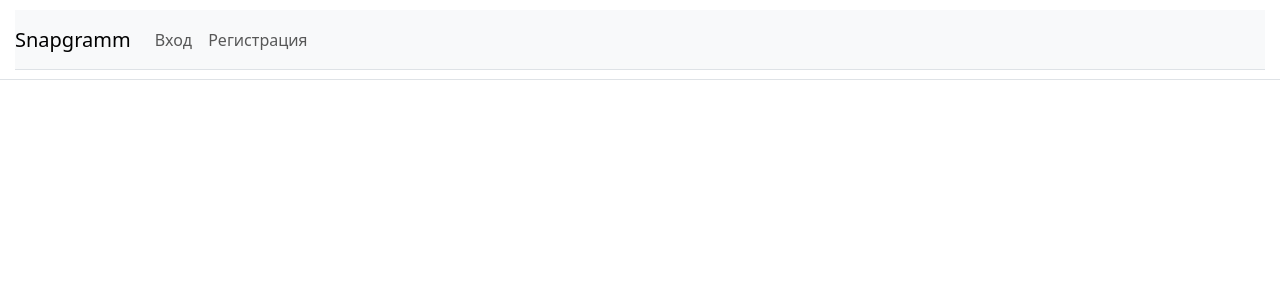
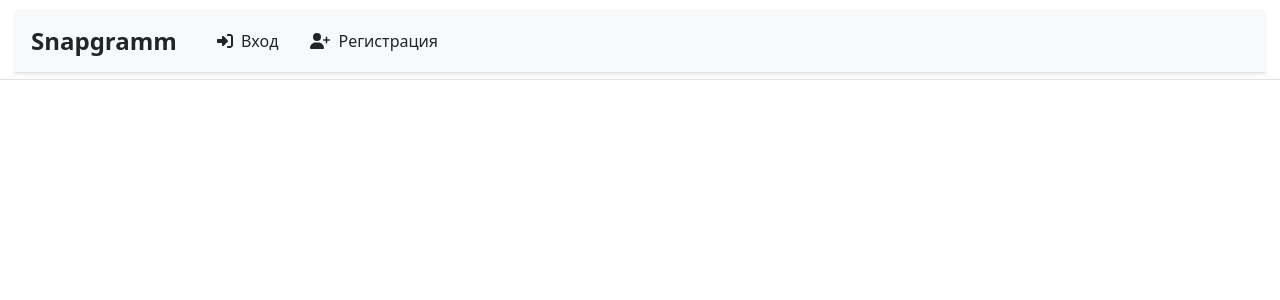
Before and after one commit to Karma2667/social-network, a Next.js app: page / in a window 1280 px wide. Shown: the top 300 px of the page. Built offline with nearby package versions, Linux system fonts and the light colour scheme.

Commit message:
Шапка навбара UI

```diff
--- a/app/Components/Navbar.tsx
+++ b/app/Components/Navbar.tsx
@@ -1,9 +1,20 @@
 'use client';
 
-import { Navbar as BootstrapNavbar, Nav } from 'react-bootstrap';
+import { Navbar as BootstrapNavbar, Nav, NavDropdown } from 'react-bootstrap';
 import { useAuth } from '@/app/lib/AuthContext';
 import Link from 'next/link';
 import { useRouter } from 'next/navigation';
+import { FontAwesomeIcon } from '@fortawesome/react-fontawesome';
+import {
+  faHome,
+  faSearch,
+  faUser,
+  faComments,
+  faUsers,
+  faSignOutAlt,
+  faSignInAlt,
+  faUserPlus,
+} from '@fortawesome/free-solid-svg-icons';
 
 export default function Navbar() {
   const { user, isInitialized, logout } = useAuth();
@@ -14,32 +25,129 @@ export default function Navbar() {
     router.push('/login');
   };
 
-  // Не рендерим Navbar, пока AuthContext не инициализирован
   if (!isInitialized) {
     return null;
   }
 
   return (
-    <BootstrapNavbar bg="light" expand="lg" className="telegram-header">
-      <BootstrapNavbar.Brand as={Link} href="/">Snapgramm</BootstrapNavbar.Brand>
-      <BootstrapNavbar.Toggle aria-controls="basic-navbar-nav" />
+    <BootstrapNavbar
+      bg="light"
+      expand="lg"
+      className="shadow-sm mb-4"
+      style={{ borderBottom: '1px solid #dee2e6' }}
+    >
+      <BootstrapNavbar.Brand as={Link} href="/" className="ms-3 fs-4 fw-bold text-dark">
+        Snapgramm
+      </BootstrapNavbar.Brand>
+      <BootstrapNavbar.Toggle aria-controls="basic-navbar-nav" className="me-3" />
       <BootstrapNavbar.Collapse id="basic-navbar-nav">
-        <Nav className="me-auto">
+        <Nav className="me-auto ms-3">
           {user ? (
             <>
-              <Nav.Link as={Link} href="/">Главная</Nav.Link>
-              <Nav.Link as={Link} href="/search">Поиск</Nav.Link>
-              <Nav.Link as={Link} href="/profile">Профиль</Nav.Link>
-              <Nav.Link as={Link} href="/chat">Чаты</Nav.Link>
-              <Nav.Link as={Link} href="/connections">Друзья</Nav.Link>
-              <Nav.Link as={Link} href="/communities">Сообщества</Nav.Link>
-              <Nav.Link onClick={handleLogout}>Выйти</Nav.Link>
+              <Nav.Link
+                as={Link}
+                href="/"
+                className="text-dark d-flex align-items-center me-3"
+                style={{ transition: 'color 0.3s' }}
+                onMouseEnter={(e) => (e.currentTarget.style.color = '#17a2b8')}
+                onMouseLeave={(e) => (e.currentTarget.style.color = 'black')}
+              >
+                <FontAwesomeIcon icon={faHome} className="me-2" />
+                Главная
+              </Nav.Link>
+              <Nav.Link
+                as={Link}
+                href="/search"
+                className="text-dark d-flex align-items-center me-3"
+                style={{ transition: 'color 0.3s' }}
+                onMouseEnter={(e) => (e.currentTarget.style.color = '#17a2b8')}
+                onMouseLeave={(e) => (e.currentTarget.style.color = 'black')}
+              >
+                <FontAwesomeIcon icon={faSearch} className="me-2" />
+                Поиск
+              </Nav.Link>
+              <Nav.Link
+                as={Link}
+                href="/profile"
+                className="text-dark d-flex align-items-center me-3"
+                style={{ transition: 'color 0.3s' }}
+                onMouseEnter={(e) => (e.currentTarget.style.color = '#17a2b8')}
+                onMouseLeave={(e) => (e.currentTarget.style.color = 'black')}
+              >
+                <FontAwesomeIcon icon={faUser} className="me-2" />
+                Профиль
+              </Nav.Link>
+              <Nav.Link
+                as={Link}
+                href="/chat"
+                className="text-dark d-flex align-items-center me-3"
+                style={{ transition: 'color 0.3s' }}
+                onMouseEnter={(e) => (e.currentTarget.style.color = '#17a2b8')}
+                onMouseLeave={(e) => (e.currentTarget.style.color = 'black')}
+              >
+                <FontAwesomeIcon icon={faComments} className="me-2" />
+                Чаты
+              </Nav.Link>
+              <Nav.Link
+                as={Link}
+                href="/connections"
+                className="text-dark d-flex align-items-center me-3"
+                style={{ transition: 'color 0.3s' }}
+                onMouseEnter={(e) => (e.currentTarget.style.color = '#17a2b8')}
+                onMouseLeave={(e) => (e.currentTarget.style.color = 'black')}
+              >
+                <FontAwesomeIcon icon={faUsers} className="me-2" />
+                Друзья
+              </Nav.Link>
+              <Nav.Link
+                as={Link}
+                href="/communities"
+                className="text-dark d-flex align-items-center me-3"
+                style={{ transition: 'color 0.3s' }}
+                onMouseEnter={(e) => (e.currentTarget.style.color = '#17a2b8')}
+                onMouseLeave={(e) => (e.currentTarget.style.color = 'black')}
+              >
+                <FontAwesomeIcon icon={faUsers} className="me-2" />
+                Сообщества
+              </Nav.Link>
             </>
           ) : (
             <>
-              <Nav.Link as={Link} href="/login">Вход</Nav.Link>
-              <Nav.Link as={Link} href="/register">Регистрация</Nav.Link>
+              <Nav.Link
+                as={Link}
+                href="/login"
+                className="text-dark d-flex align-items-center me-3"
+                style={{ transition: 'color 0.3s' }}
+                onMouseEnter={(e) => (e.currentTarget.style.color = '#17a2b8')}
+                onMouseLeave={(e) => (e.currentTarget.style.color = 'black')}
+              >
+                <FontAwesomeIcon icon={faSignInAlt} className="me-2" />
+                Вход
+              </Nav.Link>
+              <Nav.Link
+                as={Link}
+                href="/register"
+                className="text-dark d-flex align-items-center me-3"
+                style={{ transition: 'color 0.3s' }}
+                onMouseEnter={(e) => (e.currentTarget.style.color = '#28a745')}
+                onMouseLeave={(e) => (e.currentTarget.style.color = 'black')}
+              >
+                <FontAwesomeIcon icon={faUserPlus} className="me-2" />
+                Регистрация
+              </Nav.Link>
             </>
+          )}
+          {user && (
+            <Nav.Link
+              onClick={handleLogout}
+              className="text-dark d-flex align-items-center me-3"
+              style={{ transition: 'color 0.3s' }}
+              onMouseEnter={(e) => (e.currentTarget.style.color = '#dc3545')}
+              onMouseLeave={(e) => (e.currentTarget.style.color = 'black')}
+            >
+              <FontAwesomeIcon icon={faSignOutAlt} className="me-2" />
+              Выйти
+            </Nav.Link>
           )}
         </Nav>
       </BootstrapNavbar.Collapse>
--- a/package.json
+++ b/package.json
@@ -9,6 +9,8 @@
     "lint": "next lint"
   },
   "dependencies": {
+    "@fortawesome/free-solid-svg-icons": "^6.7.2",
+    "@fortawesome/react-fontawesome": "^0.2.2",
     "@types/date-fns": "^2.5.3",
     "@types/uuid": "^10.0.0",
     "bcrypt": "^6.0.0",
```
Also changed, not shown: 1 other file (tests, documents, lock files or other folders).
